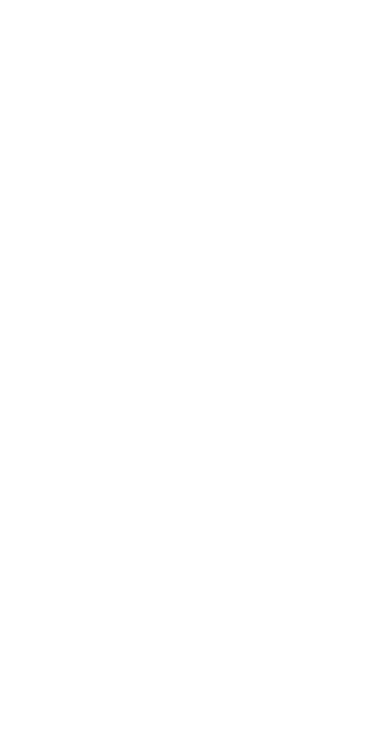
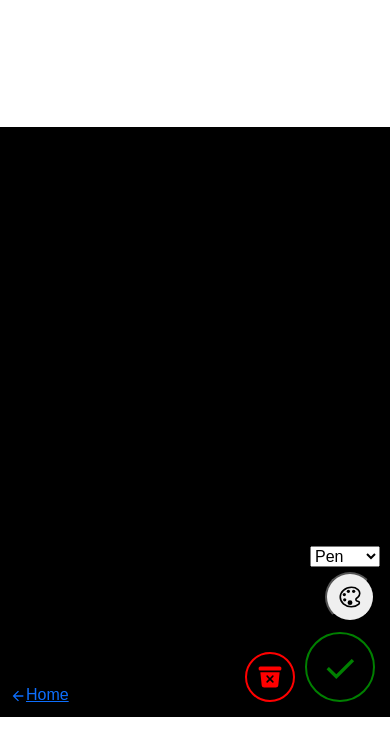
Before and after one commit to paulg44/drawing_game, a React (Vite) app in the folder client/: page /just-draw in a window 390 px wide. Before the commit this address had no page. Shown: the top 756 px of the page. Built offline with nearby package versions, Linux system fonts and the light colour scheme; a web font is replaced by a local one.

Commit message:
add just draw mode. Needs a litttle work on mobile and remove the green tick

```diff
--- a/client/src/App.jsx
+++ b/client/src/App.jsx
@@ -4,6 +4,7 @@ import Homepage from "./Pages/Homepage";
 import GamePage from "./Pages/GamePage";
 import { CategoryProvider } from "./context/CategoryContext";
 import MongoFetchTest from "./Components/testComponents/mongoFetchTest";
+import JustDrawPage from "./Pages/JustDrawPage";
 
 function App() {
   return (
@@ -12,6 +13,7 @@ function App() {
         <Routes>
           <Route path="/" element={<Homepage />} />
           <Route path="/game" element={<GamePage />} />
+          <Route path="/just-draw" element={<JustDrawPage />} />
           <Route path="/fetchTest" element={<MongoFetchTest />} />
         </Routes>
       </BrowserRouter>
--- a/client/src/Components/Canvas/Canvas.jsx
+++ b/client/src/Components/Canvas/Canvas.jsx
@@ -8,7 +8,7 @@ import CanvasToolbar from "./CanvasToolbar";
 import { ScoreProvider, useScoreContext } from "../../context/ScoreContext";
 
 // randomItem is passed into this component and then on into the ScoreProvider as we need the name of the randomItem in the handleCalculateScore function
-function Canvas({ randomItem, handleRespin }) {
+function Canvas({ randomItem, handleRespin, isFullWidth = false }) {
   return (
     // Wrap canvas in CanvasProvider and ScoreProvider to give child components access to canvas state and scoring logic.
     <CanvasProvider>
@@ -52,8 +52,11 @@ function Canvas({ randomItem, handleRespin }) {
     }, []);
 
     return (
-      <div className="canvasContainer" ref={canvasContainerRef}>
-        <CanvasToolbar handleRespin={handleRespin}/>
+      <div
+        className={`canvasContainer ${isFullWidth ? "fullWidthCanvas" : ""}`}
+        ref={canvasContainerRef}
+      >
+        <CanvasToolbar handleRespin={handleRespin} />
         {/* Props from canvasContext are passed into CanvasStage for rendering and interaction. */}
         <CanvasStage
           stageRef={stageRef}
--- a/client/src/Pages/Homepage.jsx
+++ b/client/src/Pages/Homepage.jsx
@@ -1,6 +1,6 @@
 // The landing page for the app. Renders the categories, as buttons. Once a category is selected a user can start a game.
 
-import { useNavigate } from "react-router-dom";
+import { Link, useNavigate } from "react-router-dom";
 import "../assets/css/Homepage.css";
 import kidsData from "../assets/data/kidsCategories.json";
 import { useCategory } from "../context/CategoryContext";
@@ -42,6 +42,7 @@ function Homepage() {
       }}
     >
       <h1>Welcome to Ivy's game!</h1>
+      <Link to="just-draw">Just want to draw? Click me!</Link>
       <div className="categoryListContainer">
         {/* Renders a button from each available category */}
         {mainCategories.map((categoryItem, index) => (
--- /dev/null
+++ b/client/src/Pages/JustDrawPage.jsx
@@ -0,0 +1,16 @@
+import Canvas from "../Components/Canvas/Canvas";
+import HomeButton from "../Components/Shared/HomeButton";
+import "../assets/css/JustDraw.css";
+
+function JustDrawPage() {
+  return (
+    <div className="justDrawContainer ">
+      <Canvas isFullWidth />
+      <div className="homeBtnJustDraw">
+        <HomeButton />
+      </div>
+    </div>
+  );
+}
+
+export default JustDrawPage;
--- a/client/src/assets/css/GamePage.css
+++ b/client/src/assets/css/GamePage.css
@@ -6,7 +6,6 @@
 
 /* Display Side */
 .pictureDisplayContainer {
-  border: 2px solid blue;
   width: 50vw;
   height: 100vh;
 }
@@ -25,7 +24,6 @@
 
 /* Canvas Side */
 .canvasContainer {
-  border: 2px solid red;
   width: 50vw;
   height: 100vh;
 }
--- /dev/null
+++ b/client/src/assets/css/JustDraw.css
@@ -0,0 +1,21 @@
+.justDrawContainer {
+  position: relative;
+}
+
+.homeBtnJustDraw {
+  position: absolute;
+  bottom: 10px;
+  left: 10px;
+}
+
+.fullWidthCanvas {
+  width: 100vw;
+  overflow: hidden;
+}
+
+@media only screen and (max-width: 600px) {
+  .justDrawContainer {
+    height: auto;
+    margin: 0;
+  }
+}
```
